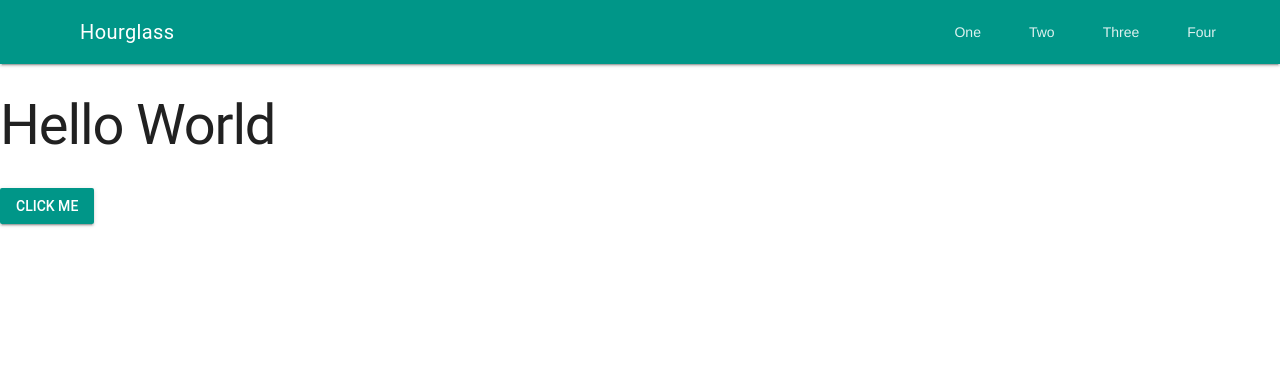
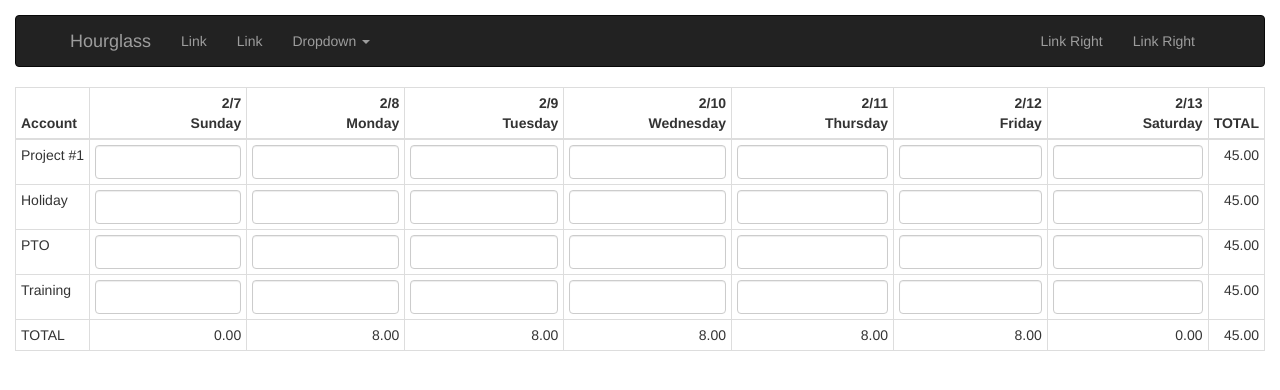
Before and after one commit to rkiel/hourglass, a React app: page / in a window 1280 px wide. Shown: the top 390 px of the page. Built offline with nearby package versions, Linux system fonts and the light colour scheme.

Commit message:
bootstrap: started

```diff
--- a/package.json
+++ b/package.json
@@ -23,8 +23,8 @@
   },
   "dependencies": {
     "immutability-helper": "^2.1.1",
-    "material-ui": "^0.17.0",
     "react": "^15.4.2",
+    "react-bootstrap": "^0.30.7",
     "react-dom": "^15.4.2",
     "react-redux": "^5.0.2",
     "redux": "^3.6.0",
--- a/src/A.jsx
+++ /dev/null
@@ -1,5 +0,0 @@
-import React from 'react';
-
-export default function A({label}) {
-  return <a className="mdl-navigation__link" href="">{label}</a>;
-}
--- a/src/Content.jsx
+++ /dev/null
@@ -1,13 +0,0 @@
-import React from 'react';
-
-function Content({children}) {
-  return (
-    <main className="mdl-layout__content">
-      <div className="page-content">
-        {children}
-      </div>
-    </main>
-  );
-}
-
-export default Content;
--- a/src/Drawer.jsx
+++ /dev/null
@@ -1,17 +0,0 @@
-import React from 'react';
-
-function Drawer({title}) {
-  return (
-    <div className="mdl-layout__drawer">
-      <span className="mdl-layout-title">{title}</span>
-      <nav className="mdl-navigation">
-        <a className="mdl-navigation__link" href="">Link</a>
-        <a className="mdl-navigation__link" href="">Link</a>
-        <a className="mdl-navigation__link" href="">Link</a>
-        <a className="mdl-navigation__link" href="">Link</a>
-      </nav>
-    </div>
-  );
-}
-
-export default Drawer;
--- a/src/Header.jsx
+++ b/src/Header.jsx
@@ -1,24 +1,34 @@
 import React from 'react';
 
-import A from './A.jsx';
+import {Navbar, Nav, NavItem, NavDropdown, MenuItem} from 'react-bootstrap';
 
 function Header({title}) {
   return (
-    <header className="mdl-layout__header">
-      <div className="mdl-layout__header-row">
-
-        <span className="mdl-layout-title">{title}</span>
-
-        <div className="mdl-layout-spacer"></div>
-
-        <nav className="mdl-navigation mdl-layout--large-screen-only">
-          <A label="One"/>
-          <A label="Two"/>
-          <A label="Three"/>
-          <A label="Four"/>
-        </nav>
-      </div>
-    </header>
+    <Navbar inverse collapseOnSelect>
+      <Navbar.Header>
+        <Navbar.Brand>
+          <a href="#">{title}</a>
+        </Navbar.Brand>
+        <Navbar.Toggle/>
+      </Navbar.Header>
+      <Navbar.Collapse>
+        <Nav>
+          <NavItem eventKey={1} href="#">Link</NavItem>
+          <NavItem eventKey={2} href="#">Link</NavItem>
+          <NavDropdown eventKey={3} title="Dropdown" id="basic-nav-dropdown">
+            <MenuItem eventKey={3.1}>Action</MenuItem>
+            <MenuItem eventKey={3.2}>Another action</MenuItem>
+            <MenuItem eventKey={3.3}>Something else here</MenuItem>
+            <MenuItem divider/>
+            <MenuItem eventKey={3.3}>Separated link</MenuItem>
+          </NavDropdown>
+        </Nav>
+        <Nav pullRight>
+          <NavItem eventKey={1} href="#">Link Right</NavItem>
+          <NavItem eventKey={2} href="#">Link Right</NavItem>
+        </Nav>
+      </Navbar.Collapse>
+    </Navbar>
   );
 }
 
--- a/src/RaisedButton.jsx
+++ b/src/RaisedButton.jsx
@@ -1,10 +1,12 @@
 import React from 'react';
+
+import {Button} from 'react-bootstrap';
 
 function RaisedButton({onClick, label}) {
   return (
-    <button onClick={onClick} className="mdl-button mdl-js-button mdl-button--raised mdl-button--colored">
+    <Button onClick={onClick}>
       {label}
-    </button>
+    </Button>
   );
 }
 
--- a/src/index.html
+++ b/src/index.html
@@ -5,14 +5,11 @@
   <meta charset="utf-8" />
   <title>Hourglass</title>
 
-  <link rel="stylesheet" href="https://code.getmdl.io/1.3.0/material.teal-orange.min.css" />
-  <link rel="stylesheet" href="https://fonts.googleapis.com/icon?family=Material+Icons">
+  <link rel="stylesheet" href="https://maxcdn.bootstrapcdn.com/bootstrap/latest/css/bootstrap.min.css">
 </head>
 
 <body>
   <div id="app"></div>
-
-  <script defer src="https://code.getmdl.io/1.3.0/material.min.js"></script>
 </body>
 
 </html>
--- a/src/index.jsx
+++ b/src/index.jsx
@@ -1,11 +1,8 @@
 import React, {Component} from 'react';
 import ReactDOM from 'react-dom';
+import {ButtonToolbar, ButtonGroup, Button, Glyphicon, Table, FormControl, Grid, Row, Col} from 'react-bootstrap';
 
-import A from './A.jsx';
 import Header from './Header.jsx';
-import Drawer from './Drawer.jsx';
-import Content from './Content.jsx';
-import Layout from './Layout.jsx';
 import RaisedButton from './RaisedButton.jsx';
 
 class HelloWorld extends Component {
@@ -23,21 +20,208 @@ class HelloWorld extends Component {
 
   render() {
     return (
-      <Layout>
+      <div style={{margin: '15px'}}>
         <Header title="Hourglass"/>
-        <Drawer title="Hourglass"/>
-        <Content>
-          <h1>Hello World</h1>
-          <div>
-            <RaisedButton label="Click Me" onClick={this.addButton.bind(this)}/>
-          </div>
-          <div>
-            {this.state.buttons}
-          </div>
-        </Content>
-      </Layout>
+        <Table bordered condensed hover>
+          <thead>
+            <tr>
+              <th>Account</th>
+              <th style={{textAlign: 'right'}}>2/7<br />Sunday</th>
+              <th style={{textAlign: 'right'}}>2/8<br />Monday</th>
+              <th style={{textAlign: 'right'}}>2/9<br />Tuesday</th>
+              <th style={{textAlign: 'right'}}>2/10<br />Wednesday</th>
+              <th style={{textAlign: 'right'}}>2/11<br />Thursday</th>
+              <th style={{textAlign: 'right'}}>2/12<br />Friday</th>
+              <th style={{textAlign: 'right'}}>2/13<br />Saturday</th>
+              <th style={{textAlign: 'right'}}>TOTAL</th>
+            </tr>
+          </thead>
+          <tbody>
+            <tr>
+              <td>
+                <div style={{whiteSpace: 'nowrap'}}>
+                  Project #1
+                </div>
+              </td>
+              <td>
+                <FormControl  style={{textAlign: 'right'}} type="text"  maxLength={5} />
+              </td>
+              <td>
+                <FormControl  style={{textAlign: 'right'}} type="text"  maxLength={5} />
+              </td>
+              <td>
+                <FormControl  style={{textAlign: 'right'}} type="text"  maxLength={5} />
+              </td>
+              <td>
+                <FormControl  style={{textAlign: 'right'}} type="text"  maxLength={5} />
+              </td>
+              <td>
+                <FormControl  style={{textAlign: 'right'}} type="text"  maxLength={5} />
+              </td>
+              <td>
+                <FormControl  style={{textAlign: 'right'}} type="text"  maxLength={5} />
+              </td>
+              <td>
+                <FormControl  style={{textAlign: 'right'}} type="text"  maxLength={5} />
+              </td>
+              <td>
+                <div style={{whiteSpace: 'nowrap', textAlign: 'right'}}>
+                  45.00
+                </div>
+              </td>
+            </tr>
+            <tr>
+              <td>
+                <div style={{whiteSpace: 'nowrap'}}>
+                  Holiday
+                </div>
+              </td>
+              <td>
+                <FormControl  style={{textAlign: 'right'}} type="text"  maxLength={5} />
+              </td>
+              <td>
+                <FormControl  style={{textAlign: 'right'}} type="text"  maxLength={5} />
+              </td>
+              <td>
+                <FormControl  style={{textAlign: 'right'}} type="text"  maxLength={5} />
+              </td>
+              <td>
+                <FormControl  style={{textAlign: 'right'}} type="text"  maxLength={5} />
+              </td>
+              <td>
+                <FormControl  style={{textAlign: 'right'}} type="text"  maxLength={5} />
+              </td>
+              <td>
+                <FormControl  style={{textAlign: 'right'}} type="text"  maxLength={5} />
+              </td>
+              <td>
+                <FormControl  style={{textAlign: 'right'}} type="text"  maxLength={5} />
+              </td>
+              <td>
+                <div style={{whiteSpace: 'nowrap', textAlign: 'right'}}>
+                  45.00
+                </div>
+              </td>
+            </tr>
+            <tr>
+              <td>
+                <div style={{whiteSpace: 'nowrap'}}>
+                  PTO
+                </div>
+              </td>
+              <td>
+                <FormControl  style={{textAlign: 'right'}} type="text"  maxLength={5} />
+              </td>
+              <td>
+                <FormControl  style={{textAlign: 'right'}} type="text"  maxLength={5} />
+              </td>
+              <td>
+                <FormControl  style={{textAlign: 'right'}} type="text"  maxLength={5} />
+              </td>
+              <td>
+                <FormControl  style={{textAlign: 'right'}} type="text"  maxLength={5} />
+              </td>
+              <td>
+                <FormControl  style={{textAlign: 'right'}} type="text"  maxLength={5} />
+              </td>
+              <td>
+                <FormControl  style={{textAlign: 'right'}} type="text"  maxLength={5} />
+              </td>
+              <td>
+                <FormControl  style={{textAlign: 'right'}} type="text"  maxLength={5} />
+              </td>
+              <td>
+                <div style={{whiteSpace: 'nowrap', textAlign: 'right'}}>
+                  45.00
+                </div>
+              </td>
+            </tr>
+            <tr>
+              <td>
+                <div style={{whiteSpace: 'nowrap'}}>
+                  Training
+                </div>
+              </td>
+              <td>
+                <FormControl  style={{textAlign: 'right'}} type="text"  maxLength={5} />
+              </td>
+              <td>
+                <FormControl  style={{textAlign: 'right'}} type="text"  maxLength={5} />
+              </td>
+              <td>
+                <FormControl  style={{textAlign: 'right'}} type="text"  maxLength={5} />
+              </td>
+              <td>
+                <FormControl  style={{textAlign: 'right'}} type="text"  maxLength={5} />
+              </td>
+              <td>
+                <FormControl  style={{textAlign: 'right'}} type="text"  maxLength={5} />
+              </td>
+              <td>
+                <FormControl  style={{textAlign: 'right'}} type="text"  maxLength={5} />
+              </td>
+              <td>
+                <FormControl  style={{textAlign: 'right'}} type="text"  maxLength={5} />
+              </td>
+              <td>
+                <div style={{whiteSpace: 'nowrap', textAlign: 'right'}}>
+                  45.00
+                </div>
+              </td>
+            </tr>
+            <tr>
+              <td>
+                <div style={{whiteSpace: 'nowrap'}}>
+                  TOTAL
+                </div>
+              </td>
+              <td>
+                <div style={{whiteSpace: 'nowrap', textAlign: 'right'}}>
+                  0.00
+                </div>
+              </td>
+              <td>
+                <div style={{whiteSpace: 'nowrap', textAlign: 'right'}}>
+                  8.00
+                </div>
+              </td>
+              <td>
+                <div style={{whiteSpace: 'nowrap', textAlign: 'right'}}>
+                  8.00
+                </div>
+              </td>
+              <td>
+                <div style={{whiteSpace: 'nowrap', textAlign: 'right'}}>
+                  8.00
+                </div>
+              </td>
+              <td>
+                <div style={{whiteSpace: 'nowrap', textAlign: 'right'}}>
+                  8.00
+                </div>
+              </td>
+              <td>
+                <div style={{whiteSpace: 'nowrap', textAlign: 'right'}}>
+                  8.00
+                </div>
+              </td>
+              <td>
+                <div style={{whiteSpace: 'nowrap', textAlign: 'right'}}>
+                  0.00
+                </div>
+              </td>
+              <td>
+                <div style={{whiteSpace: 'nowrap', textAlign: 'right'}}>
+                  45.00
+                </div>
+              </td>
+            </tr>
+          </tbody>
+        </Table>
+      </div>
     )
   }
 }
 ReactDOM.render(
-  <HelloWorld/>, document.getElementById('app'));
+  <HelloWorld/ >,
+    document.getElementById('app'));
```
Also changed, not shown: 1 other file (tests, documents, lock files or other folders).
